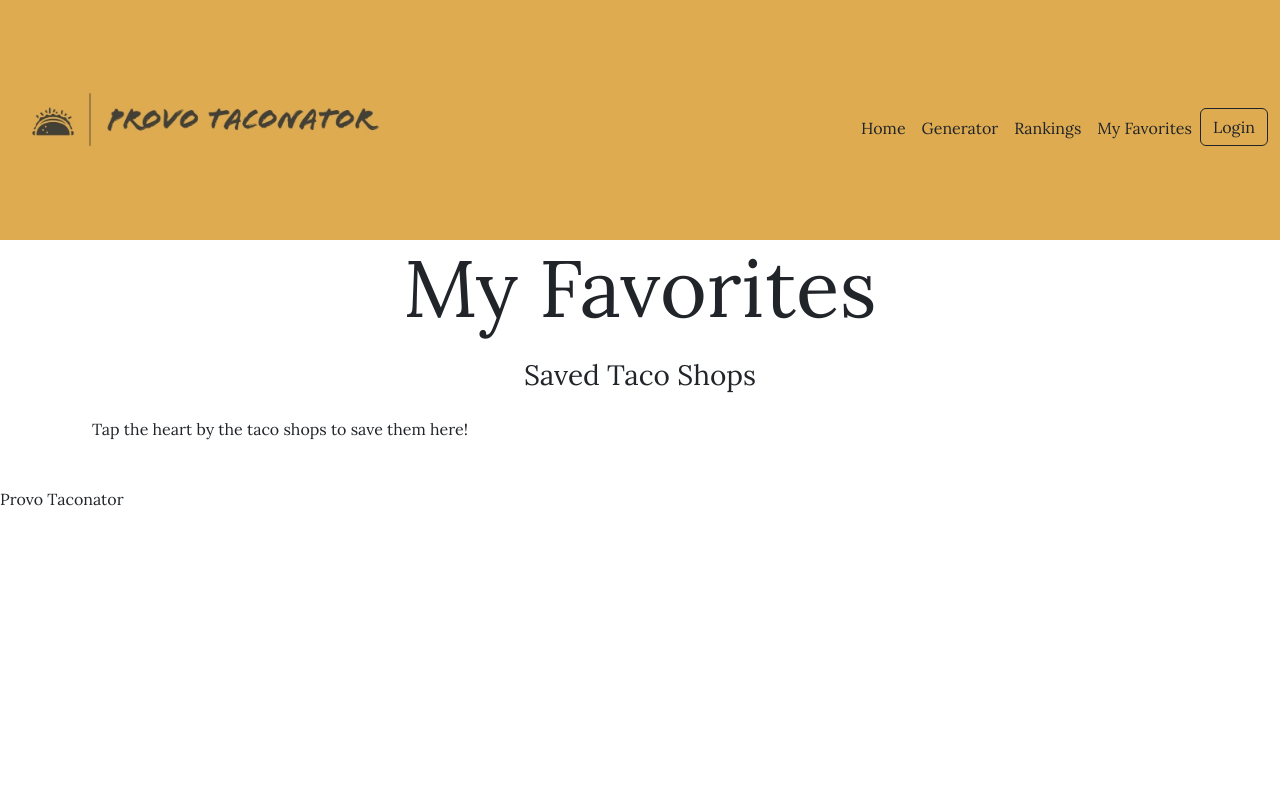
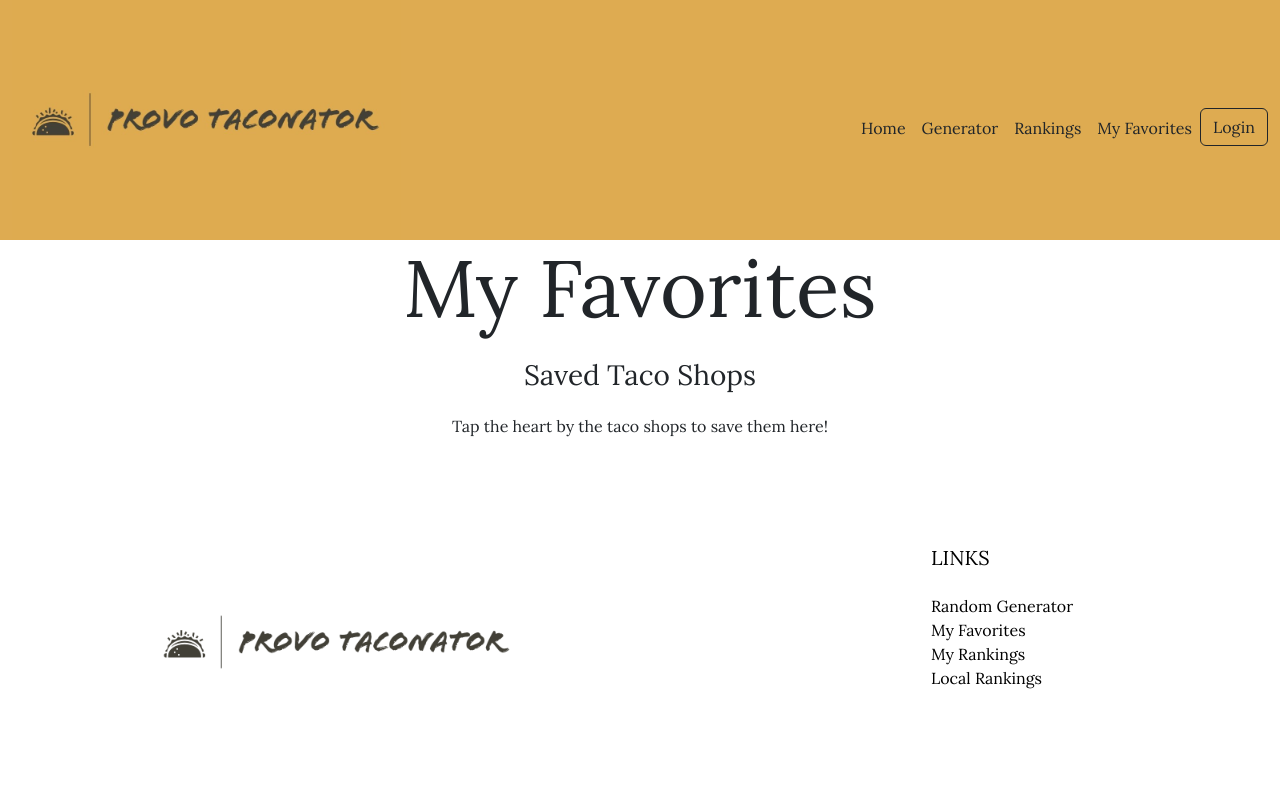
Before and after one commit to ch843/startup, a plain HTML site: page html/favorites.html in a window 1280 px wide. Drawn offline with nearby package versions, Linux system fonts and the light colour scheme; files that its build step writes are made by us from their sources.

Commit message:
Finishing touches tp main content across all pages

```diff
--- a/css/index.css
+++ b/css/index.css
@@ -31,6 +31,7 @@ header img {
 
 header {
     background-color: #DEAB51;
+    height: 15rem;
 }
 
 p {
--- a/html/favorites.html
+++ b/html/favorites.html
@@ -7,7 +7,7 @@
         <title>Provo Taconator</title>
         <link rel="icon" href="../media/logo-favicon.png" />
 
-        <link rel="stylesheet" href="index.css" />
+        <link rel="stylesheet" href="../css/index.css" />
 
         <link
           href="https://cdn.jsdelivr.net/npm/bootstrap@5.2.2/dist/css/bootstrap.min.css"
@@ -35,14 +35,50 @@
     </header>
 
     <main>
-      <div>
-        <h1 class="mb-3 display-1 text-center">My Favorites</h1>
-        <h3 class="mb-4 text-center">Saved Taco Shops</h3>
-        <p class="text-center">Tap the heart by the taco shops to save them here!</p>
+      <div class="text-center">
+        <h1 class="mb-3 display-1">My Favorites</h1>
+        <h3 class="mb-4">Saved Taco Shops</h3>
+        <h6>Tap the heart by the taco shops to save them here!</h6>
       </div>
     </main>
-    <footer>
-        <span class="logo">Provo Taconator</span>
+
+     <!-- Footer -->
+     <footer class="bg-white text-center text-lg-start text-black">
+      <!-- Grid container -->
+      <div class="container p-4">
+        <!--Grid row-->
+        <div class="row my-4">
+          <!--Grid column-->
+          <div class="col-lg-3 col-md-6 mb-4 mb-md-0">
+
+            <div>
+              <img src="../media/Provo Taconator-logos_transparent.png" alt="logo"
+                   loading="lazy" />
+            </div>
+          </div>
+
+          <!--Grid column-->
+          <div class="col-lg-3 col-md-6 mb-4 mb-md-0 ms-auto pt-4">
+            <h5 class="text-uppercase mb-4">LINKS</h5>
+
+            <ul class="list-unstyled">
+              <li>
+                <a href="html/generator.html" style="color: #000000; text-decoration: none;">Random Generator</a>
+              </li>
+              <li>
+                <a href="html/favorites.html" style="color: #000000; text-decoration: none;">My Favorites</a>
+              </li>
+              <li>
+                <a href="html/rankings.html" style="color: #000000; text-decoration: none;">My Rankings</a>
+              </li>
+              <li>
+                <a href="html/rankings.html" style="color: #000000; text-decoration: none;">Local Rankings</a>
+              </li>
+            </ul>
+          </div>
+          <!--Grid column-->
+        </div>
+      </div>
     </footer>
   </body>
 </html>
```
Also changed, not shown: html/generator.html (+37 -2 lines), html/log-in.html (+43 -26 lines), html/rankings.html (+39 -3 lines).
